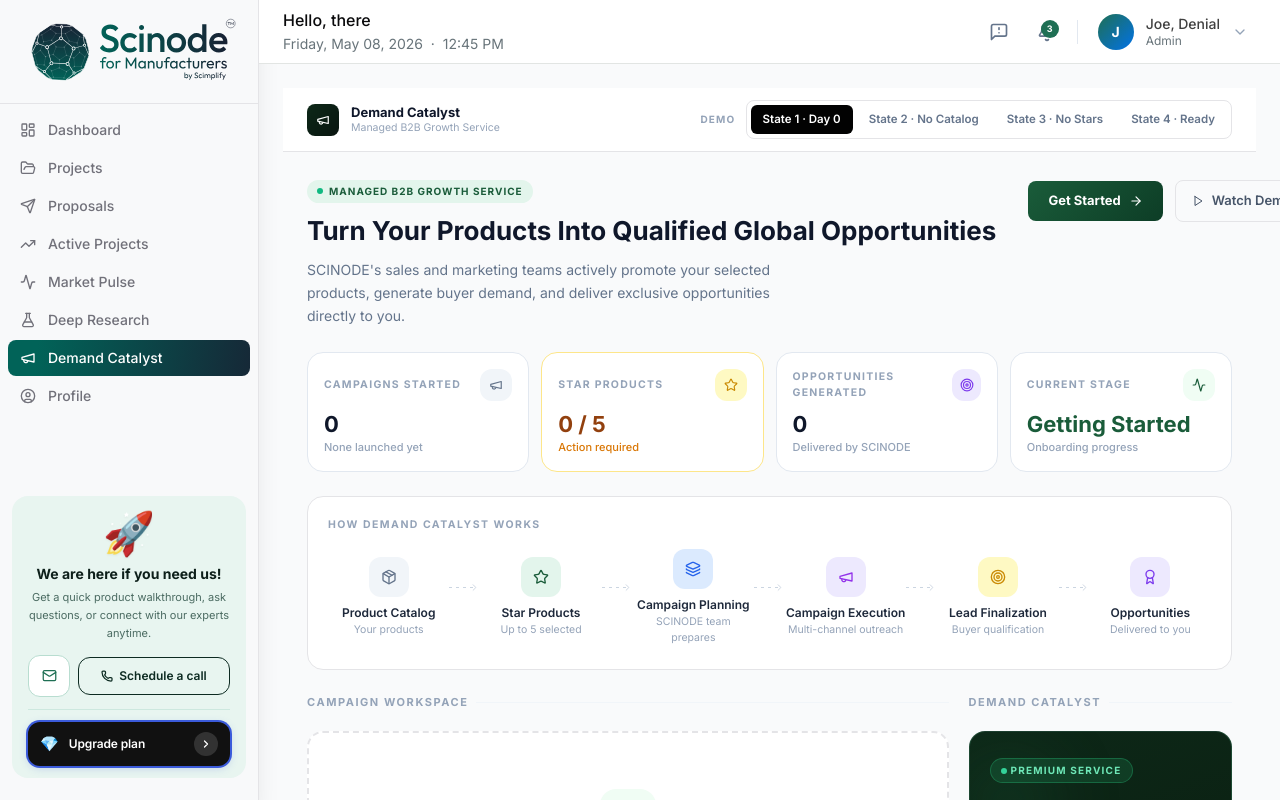
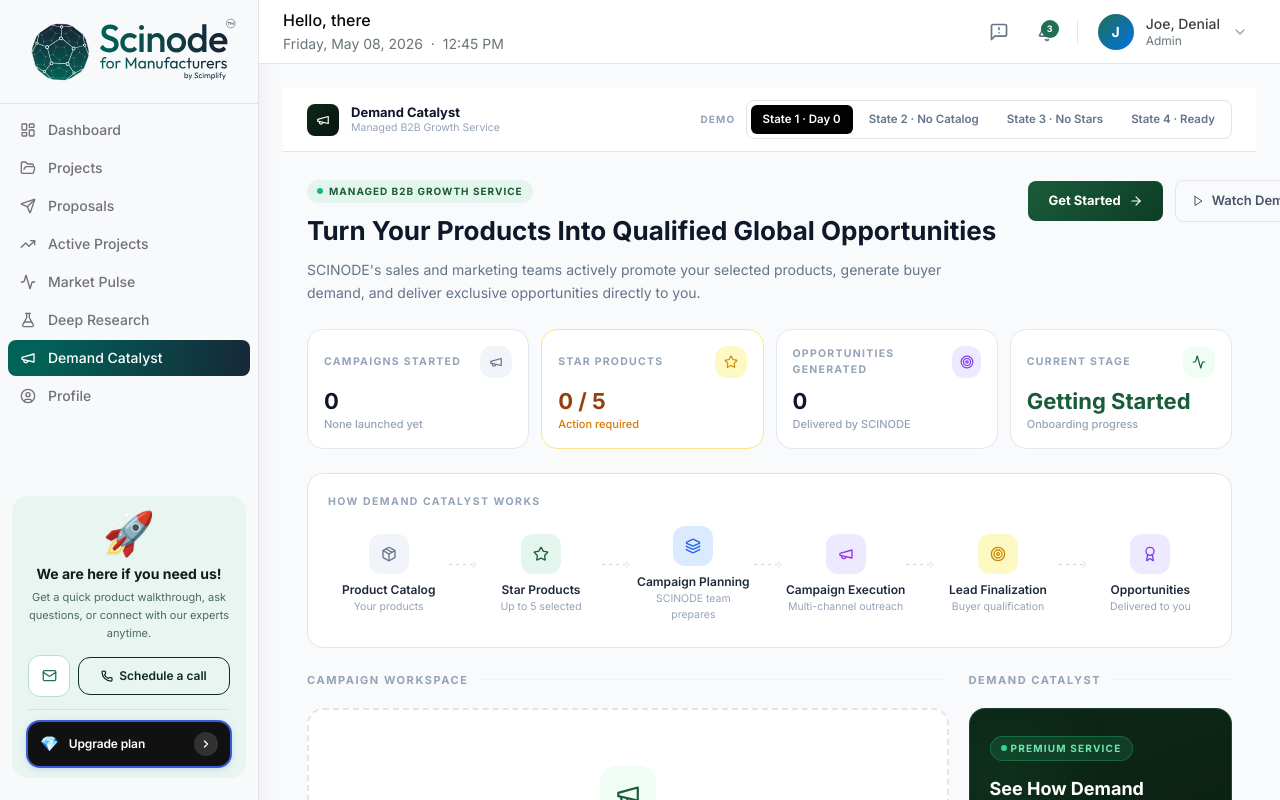
Before and after one commit to sathi-design/scinode-customer-platform-, a Next.js app: page /dashboard/demand-catalyst in a window 1280 px wide. Built offline with nearby package versions, Linux system fonts and the light colour scheme.

Commit message:
Fix hero subtext to wrap on exactly two lines
Co-Authored-By: Claude Sonnet 4.6 <noreply@anthropic.com>

```diff
--- a/src/modules/dashboard/DemandCatalyst.tsx
+++ b/src/modules/dashboard/DemandCatalyst.tsx
@@ -1226,7 +1226,7 @@ export function DemandCatalyst() {
             <h1 className="text-[26px] font-black text-slate-900 leading-tight mb-3 whitespace-nowrap">
               Turn Your Products Into Qualified Global Opportunities
             </h1>
-            <p className="text-[14px] text-slate-500 leading-relaxed max-w-[480px]">
+            <p className="text-[14px] text-slate-500 leading-relaxed max-w-[680px]">
               SCINODE&apos;s sales and marketing teams actively promote your selected products, generate buyer demand, and deliver exclusive opportunities directly to you.
             </p>
           </div>
```
